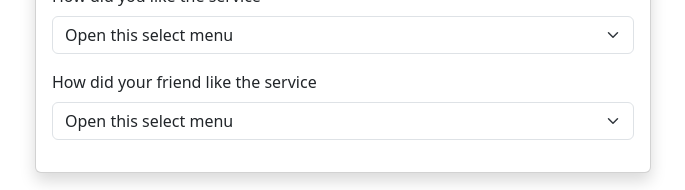
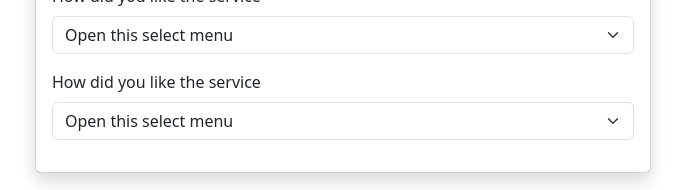
Before and after one commit to HectorKayman/react-tip-calculator, a React (Vite) app: page / in a window 1280 px wide. Shown: the part 245-435 px from the top of the page, without its empty margins (297-982 px from the left). Built offline with nearby package versions, Linux system fonts and the light colour scheme.

Commit message:
Breakup App to different components

```diff
--- a/src/App.jsx
+++ b/src/App.jsx
@@ -6,7 +6,7 @@ export default function App() {
           Average Tip Calculator
         </div>
         <div className="card-body">
-          <h4 className="card-title">Enter the bill to calculate the tip</h4>
+          <Result />
           <Form />
         </div>
       </div>
@@ -14,15 +14,33 @@ export default function App() {
   );
 }
 
+function Result() {
+  return <h4 className="card-title">Enter the bill to calculate the tip</h4>;
+}
+
 function Form() {
   return (
     <form>
+      <Bill />
+      <Tip />
+      <Tip />
+    </form>
+  );
+}
+
+function Bill() {
+  return (
     <div className="mb-3">
       <label htmlFor="bill" className="form-label">
         How much was the bill?
       </label>
       <input type="number" className="form-control" id="bill" />
     </div>
+  );
+}
+
+function Tip() {
+  return (
     <div className="mb-3">
       <label htmlFor="user-tip" className="form-label">
         How did you like the service
@@ -34,17 +52,5 @@ function Form() {
         <option value="3">Three</option>
       </select>
     </div>
-      <div className="mb-3">
-        <label htmlFor="friend-tip" className="form-label">
-          How did your friend like the service
-        </label>
-        <select className="form-select" name="friend-tip" id="friend-tip">
-          <option defaultValue={null}>Open this select menu</option>
-          <option value="1">One</option>
-          <option value="2">Two</option>
-          <option value="3">Three</option>
-        </select>
-      </div>
-    </form>
   );
 }
```
Lines whose indentation alone changed are shown as unchanged.
